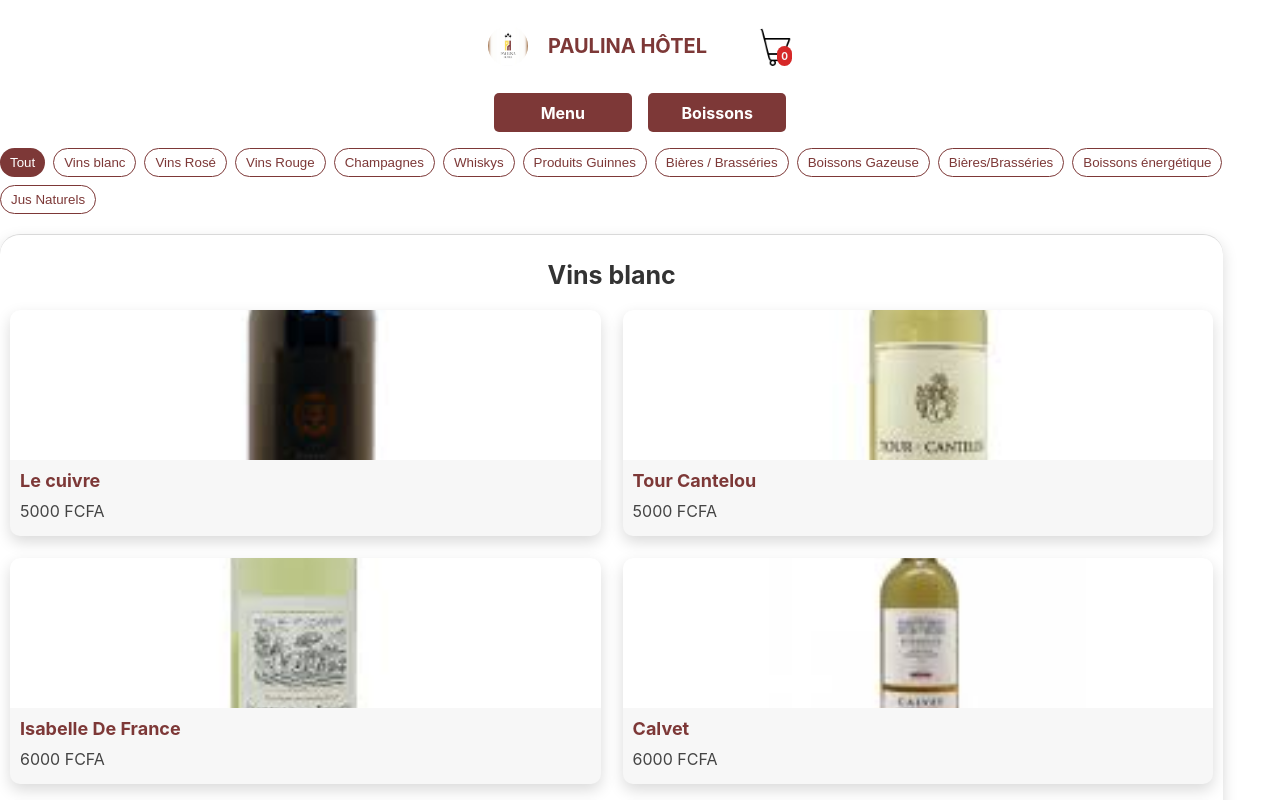
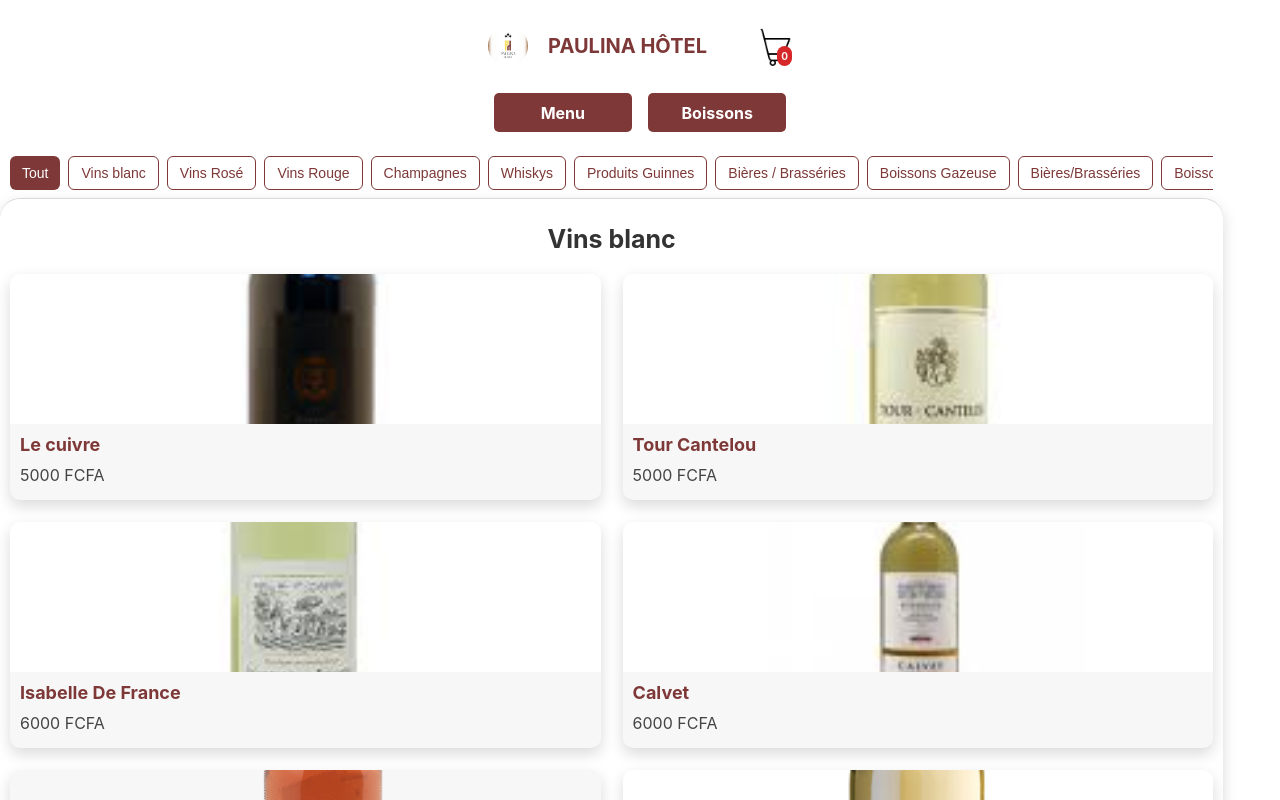
Before and after one commit to KFCAyzen/Resto-PH, a React (Vite) app: page /boissons in a window 1280 px wide. Shown: the top 800 px of the page. Built offline with nearby package versions, Linux system fonts and the light colour scheme.

Commit message:
Design ajustment

```diff
--- a/src/App.css
+++ b/src/App.css
@@ -1,11 +1,10 @@
  .app {
   font-family: 'Segoe UI', 'Segoe UI', Tahoma, Geneva, Verdana, sans-serif;
-  padding: 10px;
-  margin: auto;
-  max-width: 1200px;
-  display: flex;
-  flex-direction: column;
-  align-items: center;
+  max-width: 100vw;
+  overflow-x: hidden;
+  margin: 0;
+  padding: 0;
+  box-sizing: border-box;
  }
 
  .title{
@@ -84,6 +83,14 @@
 /* .hcart, .price, .info{
   color: rgb(250, 223, 105);
 } */
+
+ .no-scrollbar::-webkit-scrollbar {
+  display: none;
+}
+.no-scrollbar {
+  -ms-overflow-style: none;
+  scrollbar-width: none;
+}
 
 .clicked{
   background-color: #7d3837;
--- a/src/MenuPage.tsx
+++ b/src/MenuPage.tsx
@@ -43,19 +43,36 @@ const MenuPage: React.FC<Props> = ({ items, cartItems, setCartItems, onAddToCart
 
   return (
     <div>
-      {/* --- Boutons de sélection de catégories --- */}
-      <div style={{ display: 'flex', gap: '8px', marginBottom: '20px', flexWrap: 'wrap' }}>
+      {/* --- Boutons de sélection de catégories avec scroll horizontal --- */}
+      <div
+        style={{
+          display: 'flex',
+          gap: '8px',
+          overflowX: 'auto',
+          padding: '8px 0',
+          whiteSpace: 'nowrap',
+          scrollbarWidth: 'none', // Firefox
+          msOverflowStyle: 'none', // IE/Edge
+          marginLeft: '10px',
+          // paddingLeft: '10px',
+          maxWidth: '94%'
+        }}
+        className="category-scroll"
+      >
         {categories.map(cat => (
           <button
             key={cat}
             onClick={() => setSelectedCategory(cat)}
             style={{
-              padding: '6px 10px',
-              borderRadius: '15px',
+              flexShrink: 0,
+              padding: '8px 12px',
+              fontSize: '14px',
+              borderRadius: '6px',
               border: selectedCategory === cat ? "none" : '1px solid #7d3837',
               backgroundColor: selectedCategory === cat ? '#7d3837' : '#fff',
               color: selectedCategory === cat ? 'white' : '#7d3837',
-              cursor: 'pointer'
+              cursor: 'pointer',
+              whiteSpace: 'nowrap'
             }}
           >
             {cat}
@@ -108,6 +125,15 @@ const MenuPage: React.FC<Props> = ({ items, cartItems, setCartItems, onAddToCart
           </div>
         </>
       )}
+
+      {/* --- Styles pour cacher la scrollbar --- */}
+      <style>
+        {`
+          .category-scroll::-webkit-scrollbar {
+            display: none;
+          }
+        `}
+      </style>
     </div>
   );
 };
```
